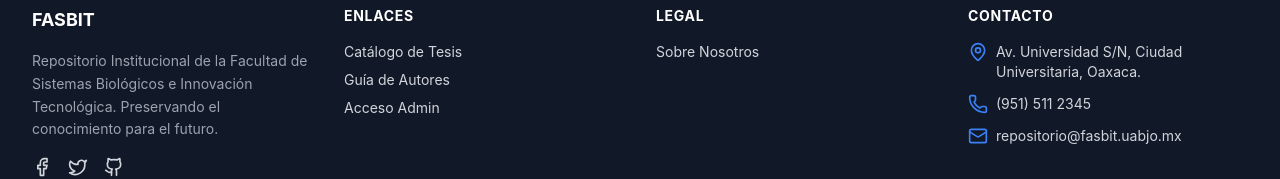
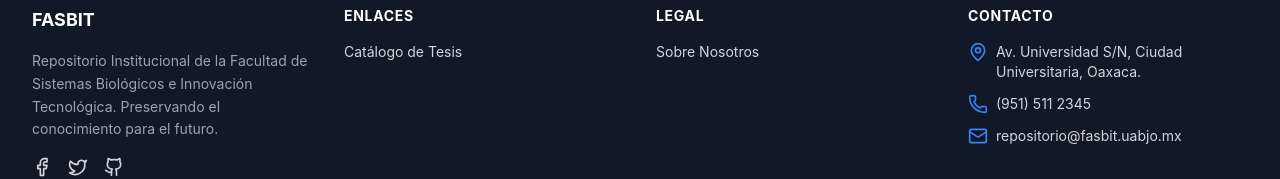
Before and after one commit to DannaBot/REPOSITORIOFASBIT, a React (Vite) app: page /login in a window 1280 px wide. Shown: the part 540-719 px from the top of the page. Built offline with nearby package versions, Linux system fonts and the light colour scheme; no server answers.

Commit message:
Buscador funcionando

```diff
--- a/src/components/Footer.jsx
+++ b/src/components/Footer.jsx
@@ -31,8 +31,6 @@
             <ul className="space-y-2 text-sm">
               <li><Link to="/catalog" className="hover:text-white transition-colors">Catálogo de Tesis</Link></li>
               {(() => { const user = getUser(); return user && user.role === 'coordinator' ? <li><Link to="/upload" className="hover:text-white transition-colors">Subir Documento</Link></li> : null })()}
-              <li><Link to="/guide" className="hover:text-white transition-colors">Guía de Autores</Link></li>
-              <li><Link to="/admin" className="hover:text-white transition-colors">Acceso Admin</Link></li>
             </ul>
           </div>
 
```
Also changed, not shown: 6 other files (tests, documents, lock files or other folders).
